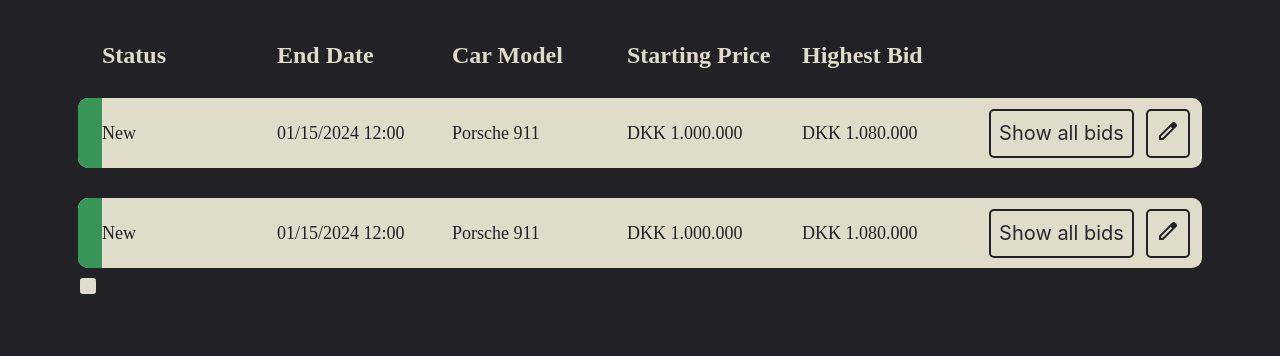
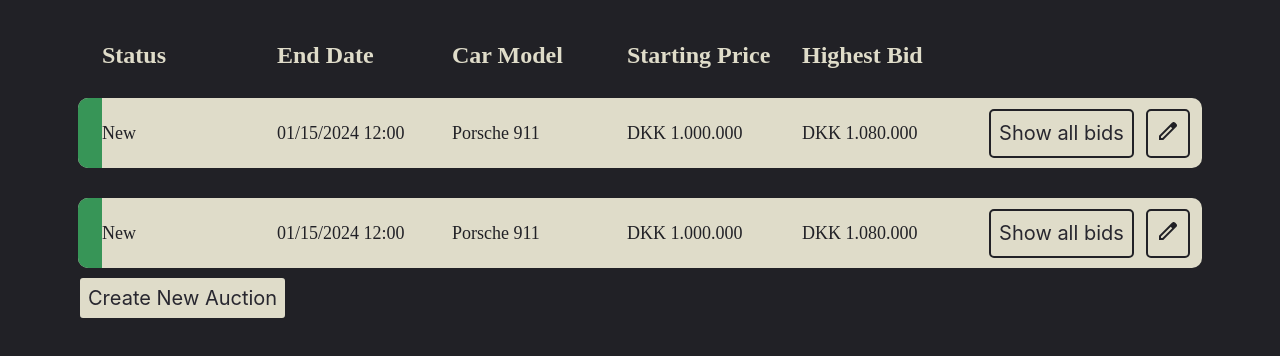
Before and after one commit to kris124f/WebAuction, a plain HTML site: page webAuctionConnected-kopi/adminPage.html in a window 1280 px wide. Shown: the part 286-642 px from the top of the page. Drawn offline with Linux system fonts and the light colour scheme.

Commit message:
Update adminPage.html

```diff
--- a/webAuctionConnected-kopi/adminPage.html
+++ b/webAuctionConnected-kopi/adminPage.html
@@ -123,7 +123,7 @@
         </section>
       </section>
       <section>
-        <button class="admin__button"></button>
+        <button class="admin__button">Create New Auction</button>
       </section>
     </main>
     <script src="script.js"></script>
```
